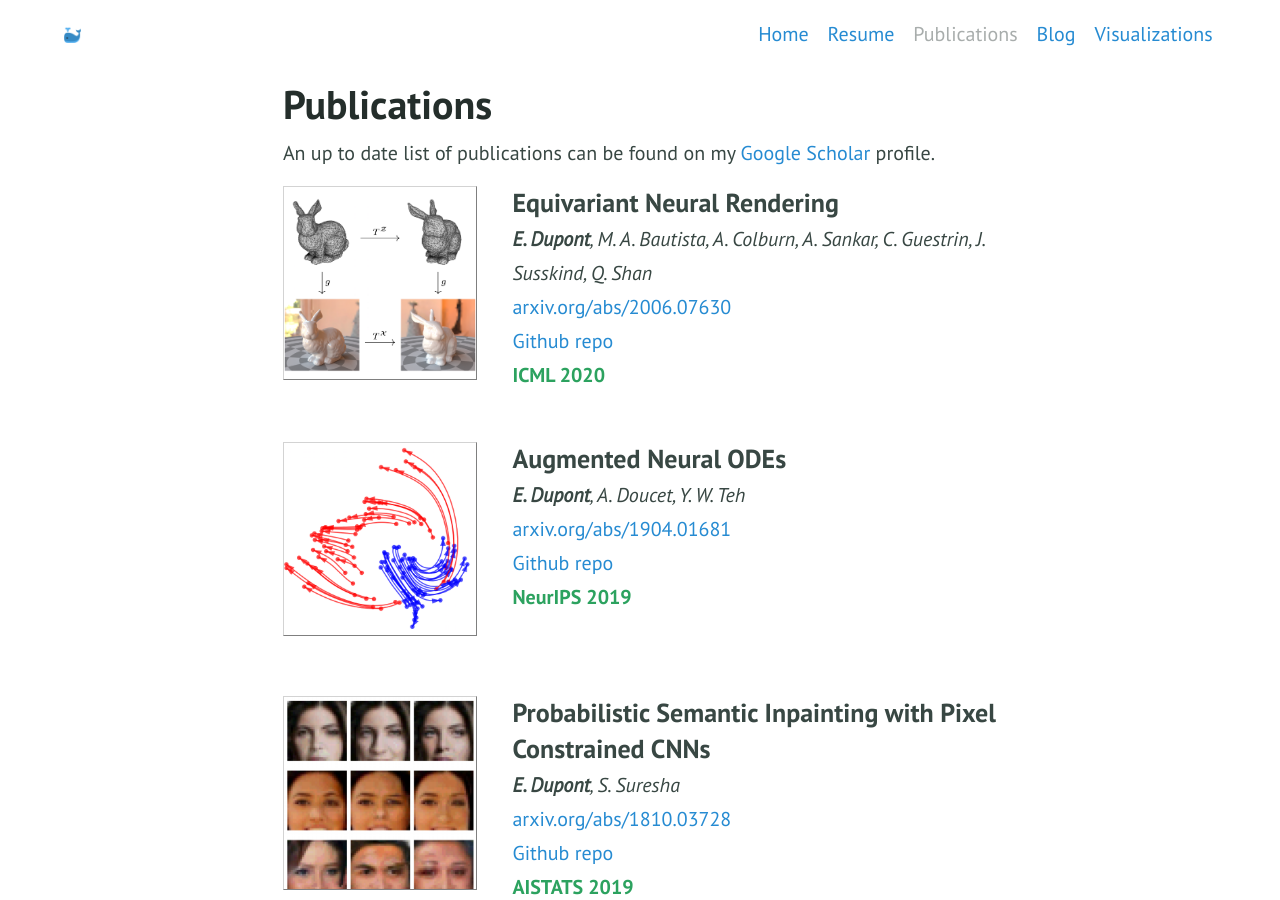
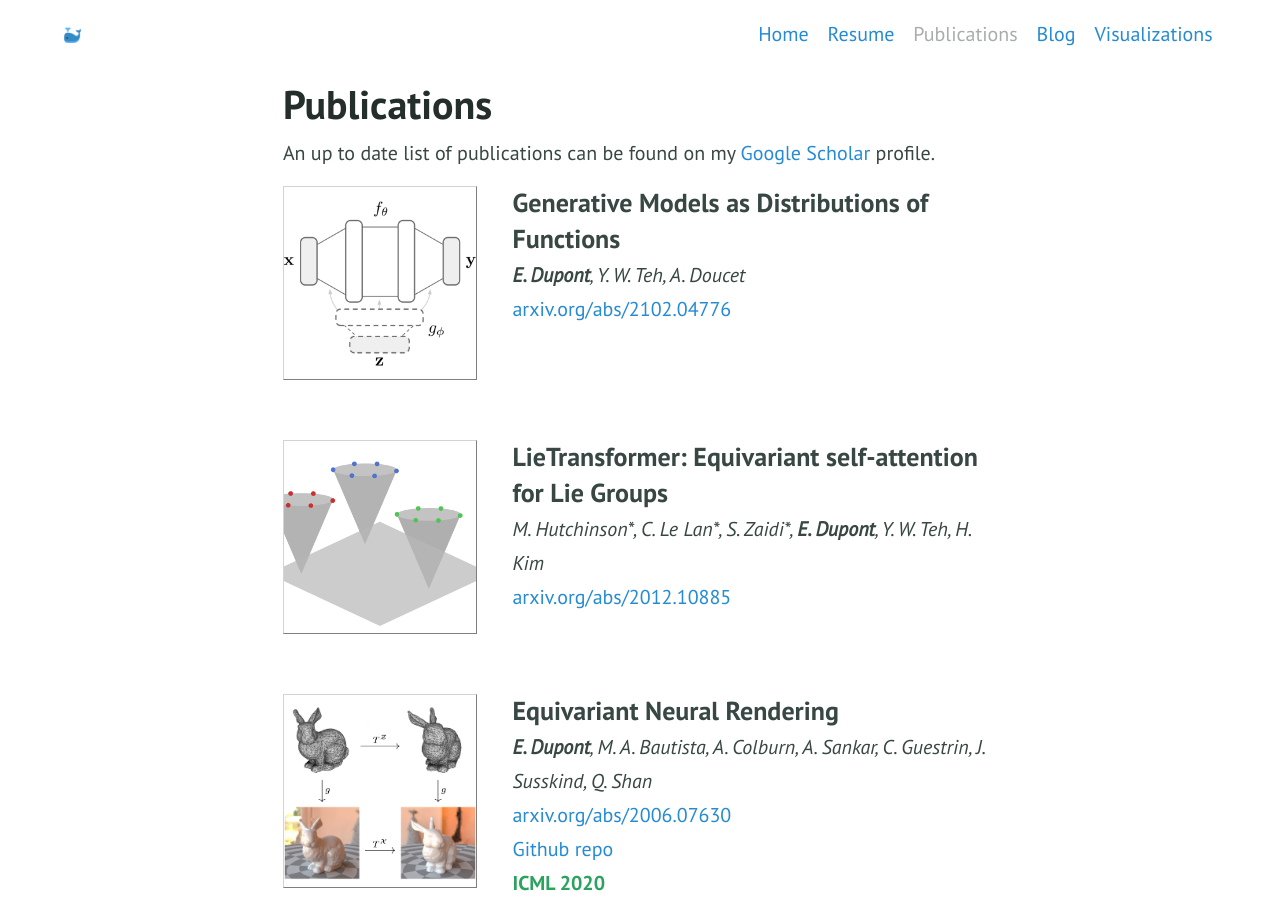
Before and after one commit to EmilienDupont/emiliendupont.github.io, a Jekyll site: the page built from publications.md, in a window 1280 px wide and 900 px high. Built offline with Jekyll 4.4.1, drawn with Linux system fonts in a browser that asks for light colours.

Commit message:
:banana: add nfd and lietransformer

```diff
--- a/_config.yml
+++ b/_config.yml
@@ -37,7 +37,7 @@ plugins:
 - jekyll-remote-theme
 
 # 2.5. This is required for github pages
-remote_theme: daviddarnes/alembic
+remote_theme: daviddarnes/alembic@main
 
 # 3. Gem settings
 paginate: 5 # jekyll-paginate > items per page
--- a/publications.md
+++ b/publications.md
@@ -4,6 +4,46 @@ layout: page
 ---
 
 An up to date list of publications can be found on my [Google Scholar](https://scholar.google.com/citations?user=IY5WyIEAAAAJ&hl=en) profile.
+
+
+<div style="display:flex;">
+
+  <div style="flex:1; padding-right:5%">
+    <img src="{{ site.url }}/imgs/paper-icons/nfd.png" style="align:left; border: 1px solid #d3d3d3; border-style: outset;">
+  </div>
+
+  <div style="flex:2.5;">
+    <b style="font-size: 130%;">Generative Models as Distributions of Functions</b><br>
+
+    <i><b>E. Dupont</b>, Y. W. Teh, A. Doucet</i><br>
+
+    <a href="http://arxiv.org/abs/2102.04776">
+      arxiv.org/abs/2102.04776
+    </a><br>
+  </div>
+</div>
+
+&nbsp;
+
+
+<div style="display:flex;">
+
+  <div style="flex:1; padding-right:5%">
+    <img src="{{ site.url }}/imgs/paper-icons/lietransformer.png" style="align:left; border: 1px solid #d3d3d3; border-style: outset;">
+  </div>
+
+  <div style="flex:2.5;">
+    <b style="font-size: 130%;">LieTransformer: Equivariant self-attention for Lie Groups</b><br>
+
+    <i>M. Hutchinson*, C. Le Lan*, S. Zaidi*, <b>E. Dupont</b>, Y. W. Teh, H. Kim</i><br>
+
+    <a href="https://arxiv.org/abs/2012.10885">
+      arxiv.org/abs/2012.10885
+    </a><br>
+  </div>
+</div>
+
+&nbsp;
 
 
 <div style="display:flex;">
```
Also changed, not shown: index.md (+2 -2 lines), resume.md (+1 -1 lines), imgs/paper-icons/lietransformer.png (added), imgs/paper-icons/nfd.png (added), 1 other file.
